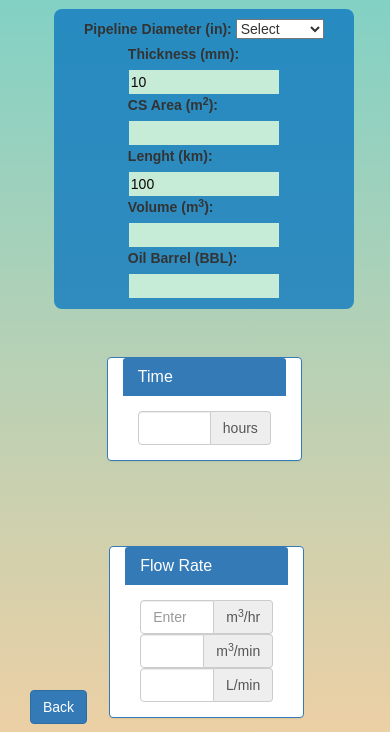
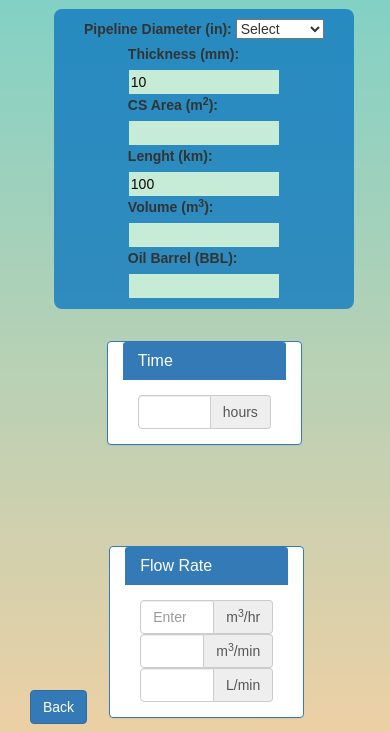
Before and after one commit to gus999/FlowRun12, a plain HTML site: page runtime.html in a window 390 px wide. Shown: the part 112-844 px from the top of the page. Drawn offline with nearby package versions, Linux system fonts and the light colour scheme.

Commit message:
second commit

```diff
--- a/mobile.css
+++ b/mobile.css
@@ -76,13 +76,13 @@
   left: 28%;
 }
 
-/* .runtime:focus {
+.runtime:focus {
   float: top;
-} */
+}
 
 .runtime > div {
   position: absolute;
-  top: 120%;
+  top: 80%;
   left: -14%;
 }
 
```
